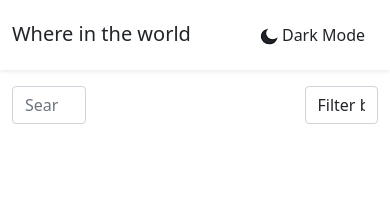
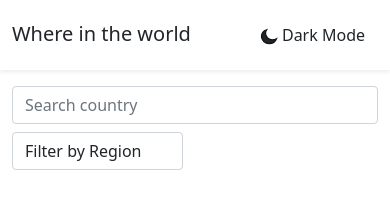
Before and after one commit to SarvarRahim/countrys-api, a plain HTML site: page index.html in a window 390 px wide. Drawn offline with Linux system fonts and the light colour scheme.

Commit message:
edit responsive

```diff
--- a/index.html
+++ b/index.html
@@ -34,11 +34,11 @@
 <!-- FORM -->
   <div class="container">
     <form class="countries__form row justify-content-between mt-3" method="GET">
-      <div class="col-3">
+      <div class="col-12 col-sm-6 col-md-3">
         <input class="js-search-input-country form-control" type="search" name="search-countries"
           aria-label="search countries" placeholder="Search country" required>
       </div>
-      <div class="col-3">
+      <div class="col-6 col-sm-6 mt-2 mt-sm-0 col-md-3">
         <select class="js-filter-region form-control" name="" id="">
           <option selected>Filter by Region</option>
           <option value="africa">Africa</option>
```
